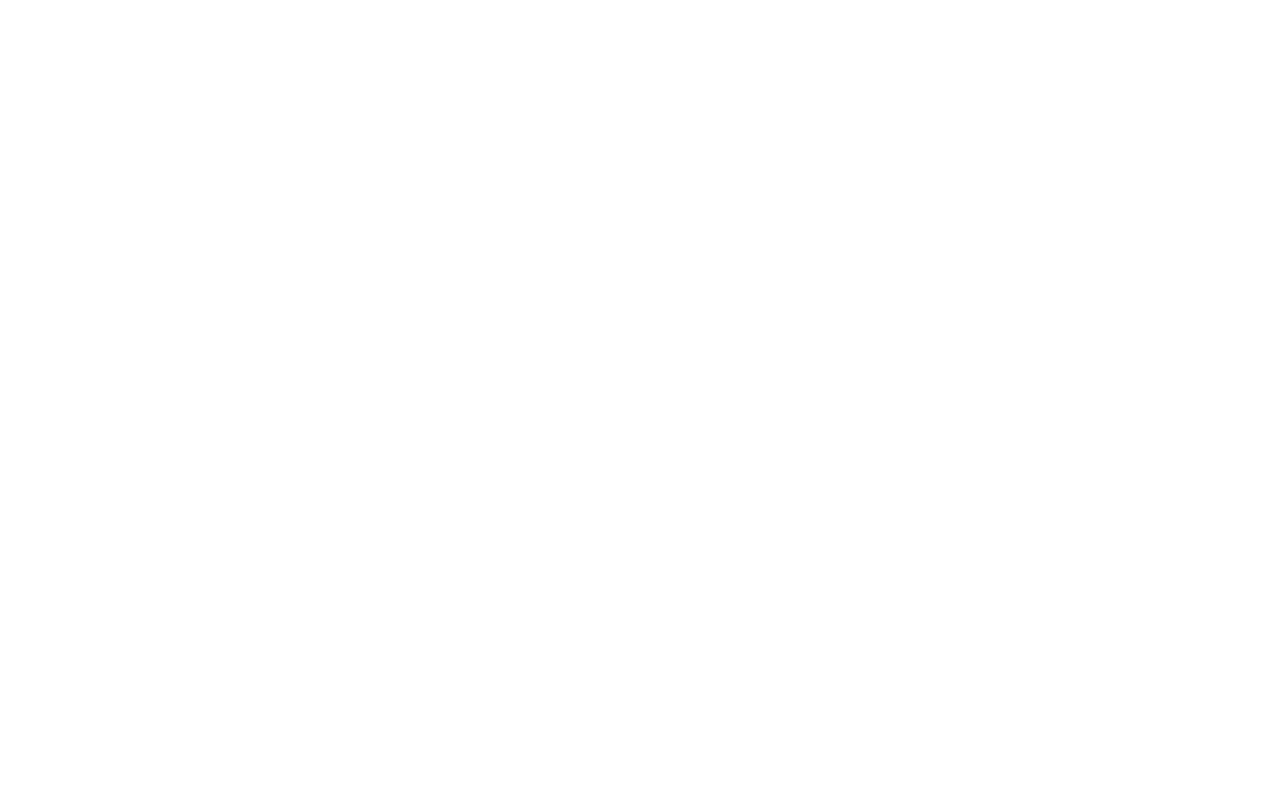
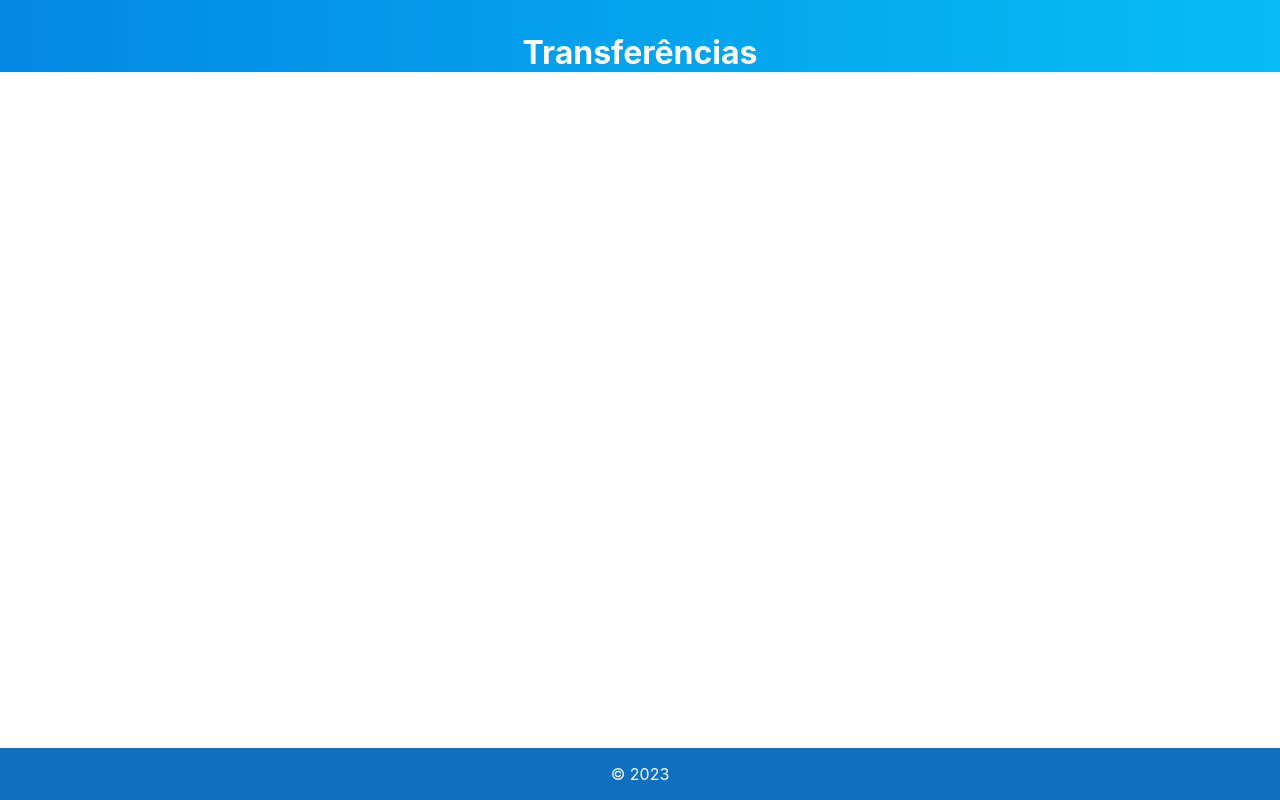
Before and after one commit to guiseixas/desafio-supera-react, a React (Create React App) app: page / in a window 1280 px wide. Built offline with nearby package versions, Linux system fonts and the light colour scheme.

Commit message:
created footer and header components and home view

```diff
--- /dev/null
+++ b/src/components/Footer.css
@@ -0,0 +1,9 @@
+.Footer {
+    position: fixed;
+    left: 0;
+    bottom: 0;
+    width: 100%;
+    background-color: #116fbf;
+    color: white;
+    text-align: center;
+}
--- /dev/null
+++ b/src/components/Footer.tsx
@@ -0,0 +1,11 @@
+import React from "react";
+
+import '../components/Footer.css'
+
+function Footer(){
+    return <footer className="Footer">
+        <p>&copy; 2023</p>
+    </footer>
+}
+
+export default Footer;
--- /dev/null
+++ b/src/components/Header.css
@@ -0,0 +1,6 @@
+.Header {
+    text-align: center;
+    background: linear-gradient(90deg,#0388e5 0,#07bdf4);
+    color: white;
+    padding: .7em 1.5em 0;
+}
--- /dev/null
+++ b/src/components/Header.tsx
@@ -0,0 +1,11 @@
+import React from "react";
+
+import '../components/Header.css'
+
+function Header(){
+    return <header className="Header">
+        <h1>Transferências</h1>
+    </header>
+}
+
+export default Header;
--- a/src/index.tsx
+++ b/src/index.tsx
@@ -1,11 +1,13 @@
 import React from 'react';
 import ReactDOM from 'react-dom/client';
 import './index.css';
+import HomeView from './views/Home.view';
 
 const root = ReactDOM.createRoot(
   document.getElementById('root') as HTMLElement
 );
 root.render(
   <React.StrictMode>
+    <HomeView />
   </React.StrictMode>
 );
--- /dev/null
+++ b/src/views/Home.view.css
@@ -0,0 +1,3 @@
+.HomeView {
+    color: #09f;
+}
--- /dev/null
+++ b/src/views/Home.view.tsx
@@ -0,0 +1,13 @@
+import React from "react";
+import './Home.view.css';
+import Header from "../components/Header";
+import Footer from "../components/Footer";
+
+function HomeView(){
+    return <div>
+        <Header />
+        <Footer/>
+    </div>
+}
+
+export default HomeView;
```
